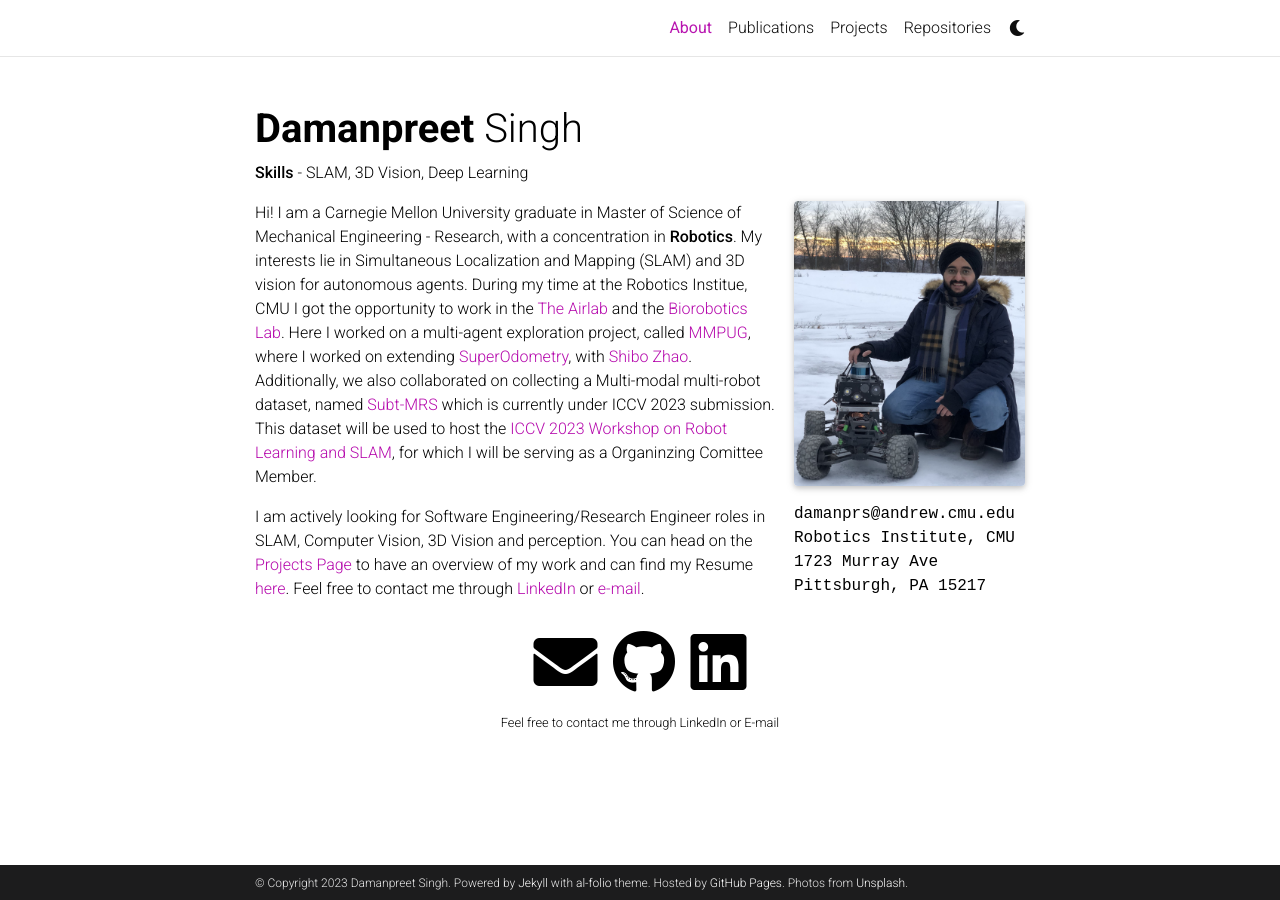
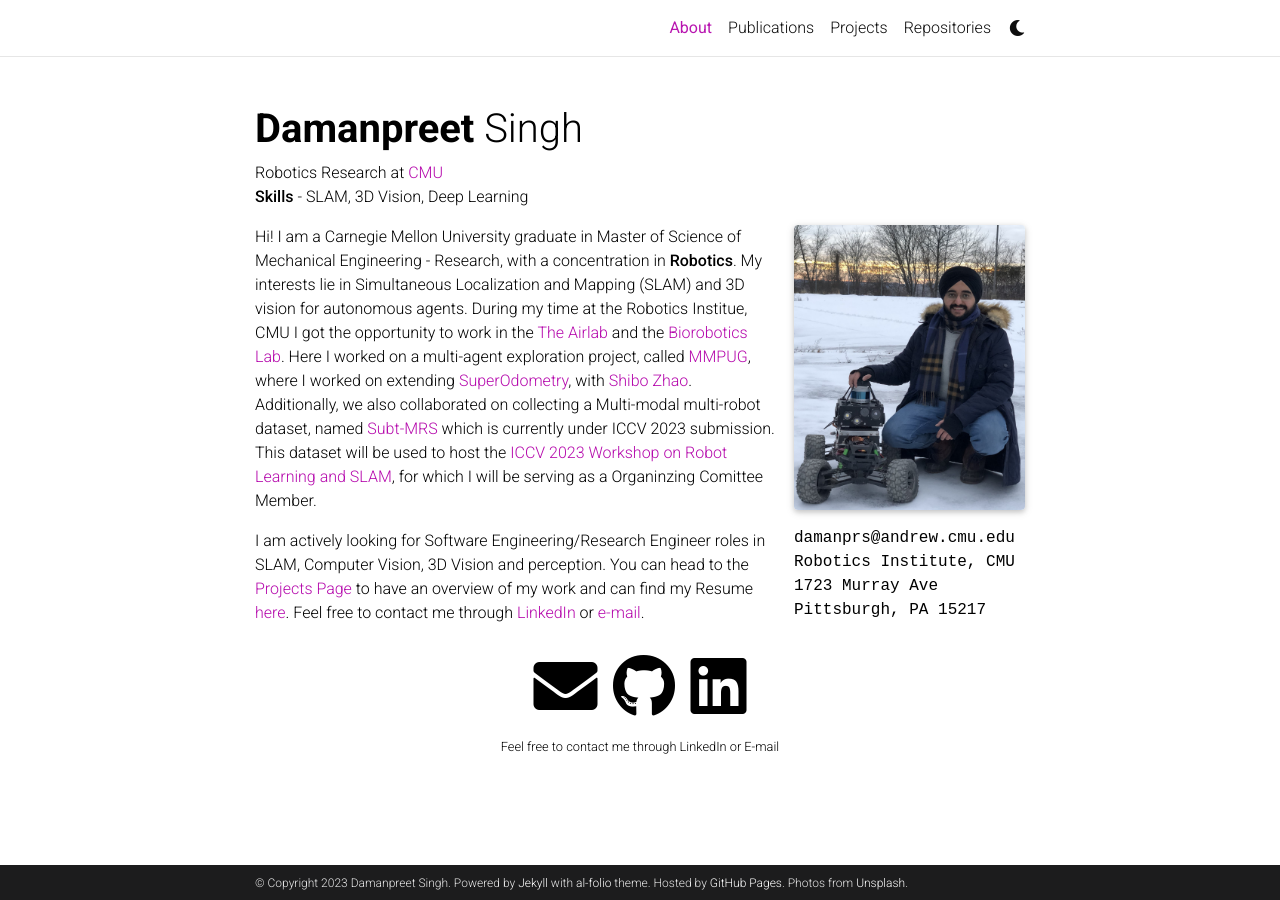
Before and after one commit to dpsingh28/dpsingh28.github.io, a Jekyll site: the page built from _pages/about.md, in a window 1280 px wide. Built offline with Jekyll 4.4.1, drawn with Linux system fonts in a browser that asks for light colours; comment, search, counter and statistics services are not loaded; a style sheet for code colours, icons or effects is not loaded.

Commit message:
Minor change in about

```diff
--- a/_pages/about.md
+++ b/_pages/about.md
@@ -2,7 +2,7 @@
 layout: about
 title: About
 permalink: /
-subtitle: <strong>Skills</strong> - SLAM, 3D Vision, Deep Learning
+subtitle: Robotics Research at <a href="https://www.ri.cmu.edu/">CMU</a> <br/><strong>Skills</strong> - SLAM, 3D Vision, Deep Learning
 
 profile:
   align: right
@@ -21,4 +21,4 @@ social: true  # includes social icons at the bottom of the page
 ---
 Hi! I am a Carnegie Mellon University graduate in Master of Science of Mechanical Engineering - Research, with a concentration in **Robotics**. My interests lie in Simultaneous Localization and Mapping (SLAM) and 3D vision for autonomous agents. During my time at the Robotics Institue, CMU I got the opportunity to work in the [The Airlab](https://theairlab.org/) and the [Biorobotics Lab](http://biorobotics.ri.cmu.edu/index.php). Here I worked on a multi-agent exploration project, called [MMPUG](https://www.ri.cmu.edu/project/mmpug-multi-model-perception-uber-good/), where I worked on extending [SuperOdometry](https://superodometry.com/), with [Shibo Zhao](https://shibowing.github.io/). Additionally, we also collaborated on collecting a Multi-modal multi-robot dataset, named [Subt-MRS](https://superodometry.com/datasets) which is currently under ICCV 2023 submission. This dataset will be used to host the [ICCV 2023 Workshop on Robot Learning and SLAM](https://superodometry.com/iccv23), for which I will be serving as a Organinzing Comittee Member.
 
-I am actively looking for Software Engineering/Research Engineer roles in SLAM, Computer Vision, 3D Vision and perception. You can head on the [Projects Page](/projects) to have an overview of my work and can find my Resume [here](/cv). Feel free to contact me through [LinkedIn](https://www.linkedin.com/in/dp-singh2899/) or [e-mail](mailto:damanprs@andrew.cmu.edu).
+I am actively looking for Software Engineering/Research Engineer roles in SLAM, Computer Vision, 3D Vision and perception. You can head to the [Projects Page](/projects) to have an overview of my work and can find my Resume [here](/cv). Feel free to contact me through [LinkedIn](https://www.linkedin.com/in/dp-singh2899/) or [e-mail](mailto:damanprs@andrew.cmu.edu).
```
